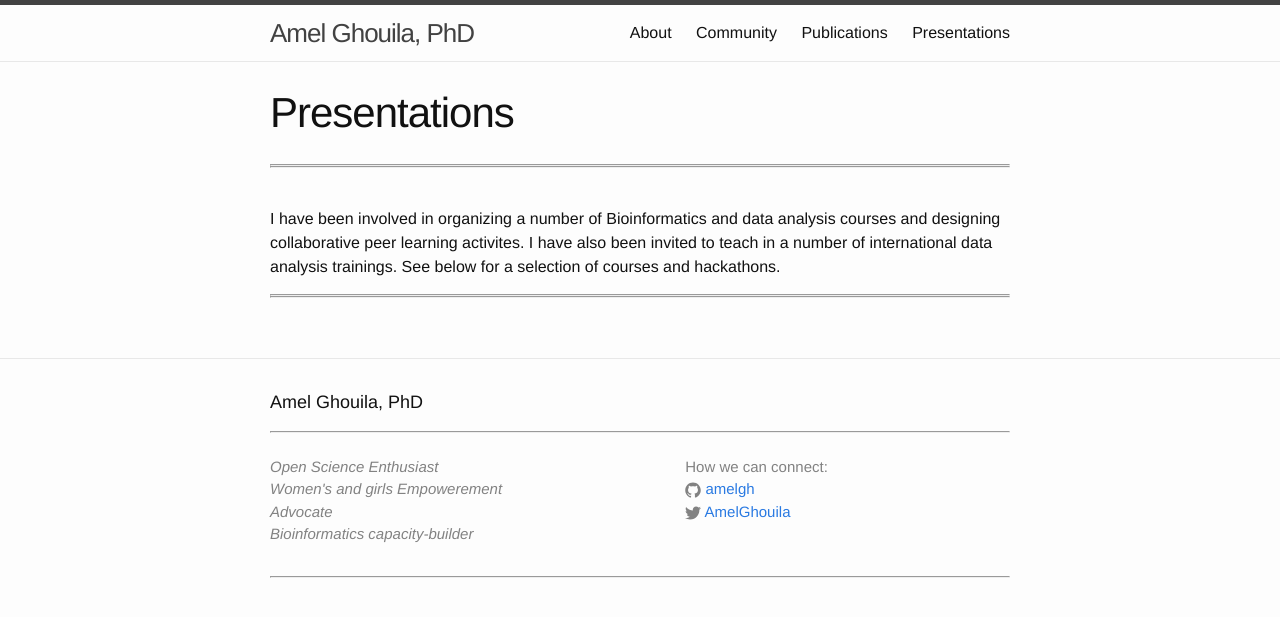
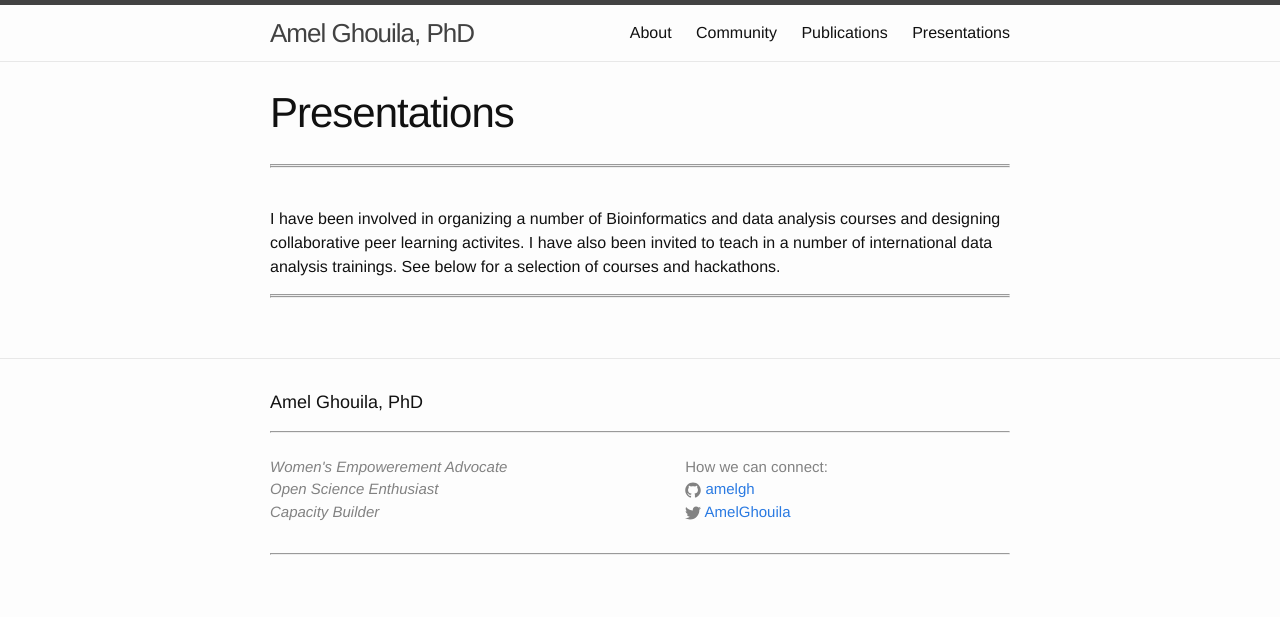
Before and after one commit to amelgh/amelgh.github.io, a Jekyll site: the page built from teaching.md, in a window 1280 px wide. Shown: the top 617 px of the page. Built offline with Jekyll 4.4.1, drawn with Linux system fonts in a browser that asks for light colours.

Commit message:
suggested updates to homepage

```diff
--- a/_config.yml
+++ b/_config.yml
@@ -8,9 +8,9 @@
 # Site settings
 title: Amel Ghouila, PhD
 email: amel.ghouila@gmail.com
-description1: Open Science Enthusiast
-description2: Women's and girls Empowerement Advocate
-description3: Bioinformatics capacity-builder
+description1: Women's Empowerement Advocate
+description2: Open Science Enthusiast
+description3: Capacity Builder
 baseurl: "" # the subpath of your site, e.g. /blog
 twitter_username: AmelGhouila
 github_username: amelgh
```
Also changed, not shown: index.md (+1 -1 lines), images/amel_ghouila-994x1024.jpg (added), 1 other file.
